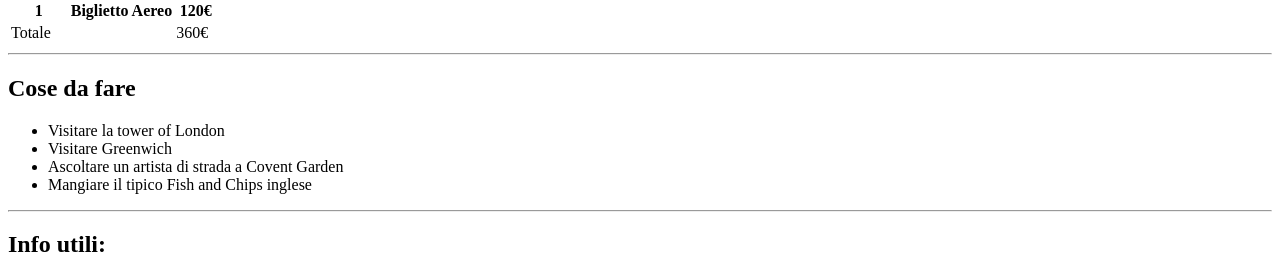
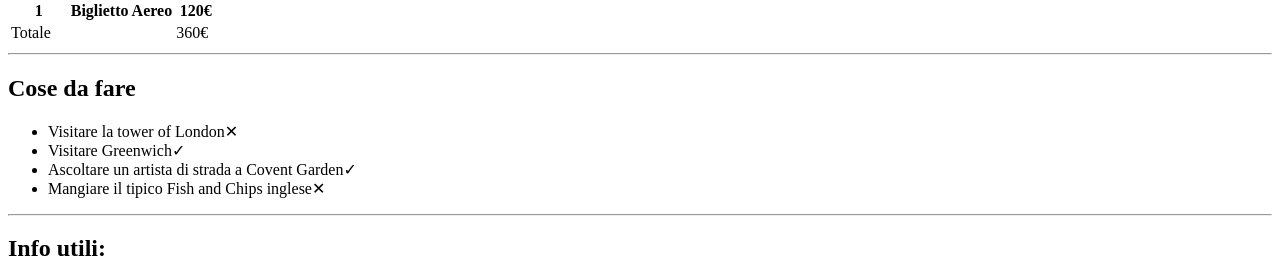
Before and after one commit to GiorgioBelardelli/html-london-trip, a plain HTML site: page index.html in a window 1280 px wide. Shown: the part 828-1086 px from the top of the page. Drawn offline with Linux system fonts and the light colour scheme.

Commit message:
Aggiunti x mark e checkmark

```diff
--- a/index.html
+++ b/index.html
@@ -53,10 +53,10 @@
             <section>
                 <h2>Cose da fare</h2>
                 <ul>
-                    <li>Visitare la tower of London</li>
-                    <li>Visitare Greenwich</li>
-                    <li>Ascoltare un artista di strada a Covent Garden</li>
-                    <li>Mangiare il tipico Fish and Chips inglese</li>
+                    <li>Visitare la tower of London✕</li>
+                    <li>Visitare Greenwich✓</li>
+                    <li>Ascoltare un artista di strada a Covent Garden✓</li>
+                    <li>Mangiare il tipico Fish and Chips inglese✕</li>
                 </ul>
                 <hr>
             </section>
```
